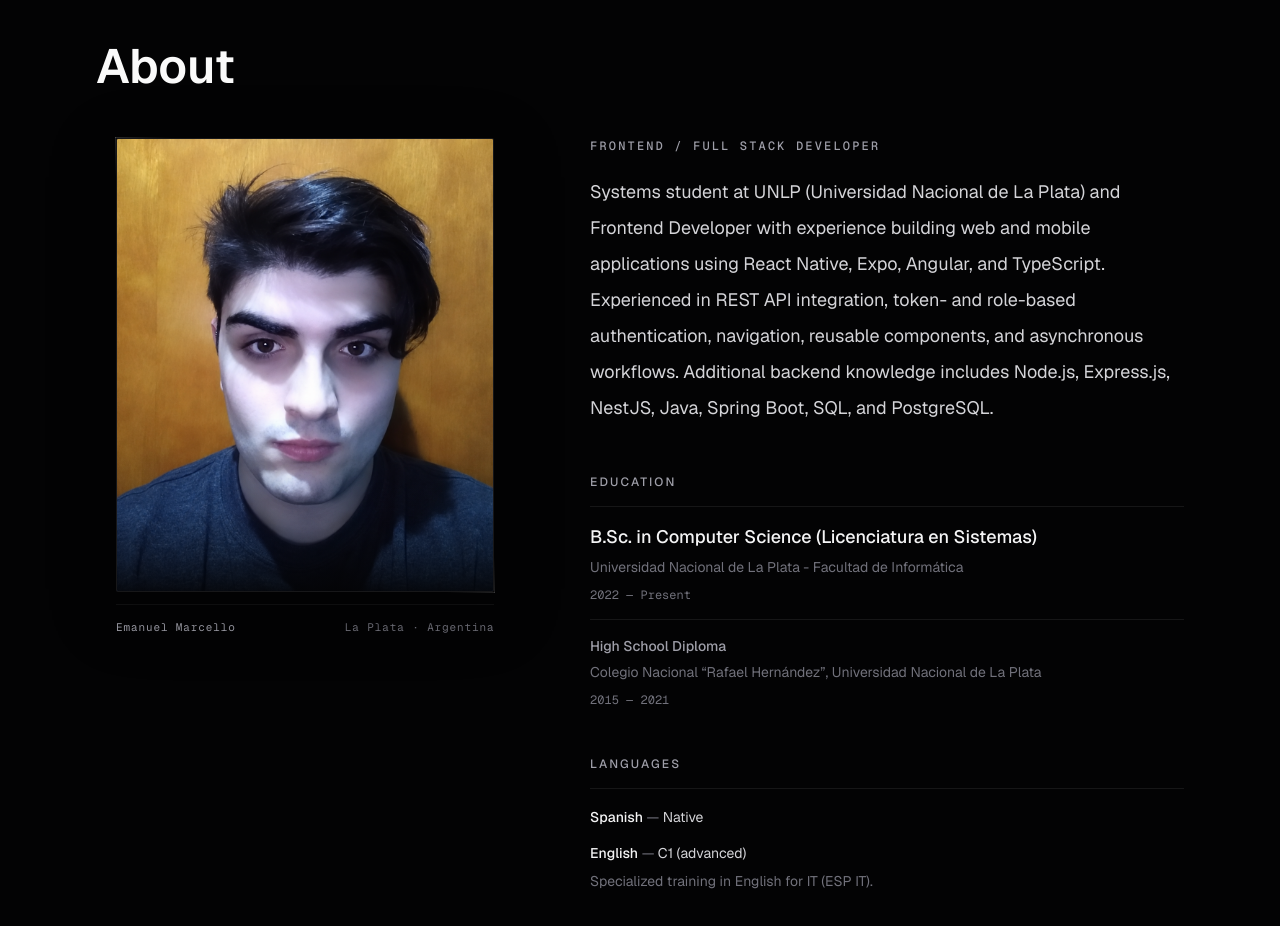
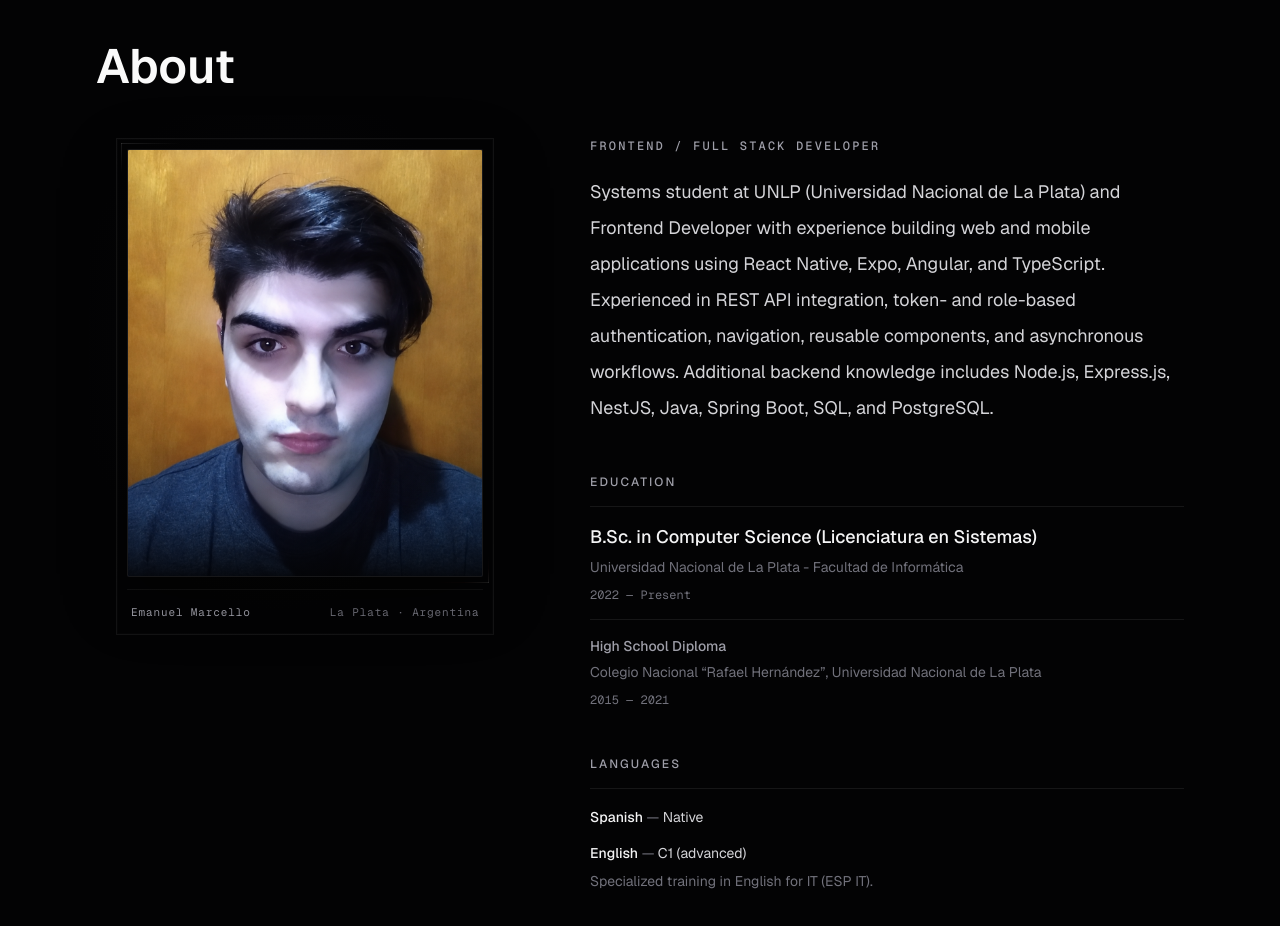
Before and after one commit to EmaMarc/portfolio, a Next.js app: page /en in a window 1280 px wide. Shown: the part 4980-5906 px from the top of the page. Built offline with nearby package versions, Linux system fonts and the light colour scheme.

Commit message:
refactor: integrate about portrait styling

```diff
--- a/src/components/sections/portfolio-home.tsx
+++ b/src/components/sections/portfolio-home.tsx
@@ -886,8 +886,8 @@ function AboutSection({ locale }: { locale: Locale }) {
 
       <div className="mt-12 grid gap-x-10 gap-y-14 lg:grid-cols-[minmax(17rem,0.42fr)_minmax(0,0.58fr)] lg:gap-x-16 lg:gap-y-12">
         <div className="order-2 lg:order-1 lg:row-span-2">
-          <figure className="mx-auto w-[92%] max-w-[21.5rem] min-[390px]:w-[86%] sm:w-[78%] sm:max-w-[23rem] md:w-[62%] md:max-w-[24rem] lg:sticky lg:top-24 lg:mx-0 lg:ml-3 lg:w-[88%] lg:max-w-[23.5rem] xl:ml-5 xl:max-w-[25rem]">
-            <div className="relative before:pointer-events-none before:absolute before:-left-px before:-top-px before:z-[2] before:h-10 before:w-14 before:bg-no-repeat before:content-[''] before:[background-image:linear-gradient(90deg,rgba(244,244,245,0.16)_0%,rgba(244,244,245,0.07)_52%,rgba(244,244,245,0)_100%),linear-gradient(180deg,rgba(244,244,245,0.14)_0%,rgba(244,244,245,0.06)_54%,rgba(244,244,245,0)_100%)] before:[background-position:left_top,left_top] before:[background-size:3.5rem_1px,1px_2.5rem] after:pointer-events-none after:absolute after:-bottom-px after:-right-px after:z-[2] after:h-9 after:w-12 after:bg-no-repeat after:content-[''] after:[background-image:linear-gradient(270deg,rgba(244,244,245,0.13)_0%,rgba(244,244,245,0.055)_50%,rgba(244,244,245,0)_100%),linear-gradient(0deg,rgba(244,244,245,0.12)_0%,rgba(244,244,245,0.05)_52%,rgba(244,244,245,0)_100%)] after:[background-position:right_bottom,right_bottom] after:[background-size:3rem_1px,1px_2.25rem]">
+          <figure className="relative isolate mx-auto w-[92%] max-w-[21.5rem] border border-white/[0.055] bg-black/[0.08] p-2 shadow-[inset_0_0_0_1px_rgba(244,244,245,0.016)] before:pointer-events-none before:absolute before:-inset-x-2 before:-inset-y-4 before:-z-10 before:[background:radial-gradient(ellipse_at_44%_42%,rgba(127,29,29,0.06)_0%,rgba(63,63,70,0.032)_35%,rgba(3,3,4,0)_72%)] before:content-[''] min-[390px]:w-[86%] sm:w-[78%] sm:max-w-[23rem] sm:p-2.5 md:w-[62%] md:max-w-[24rem] lg:sticky lg:top-24 lg:mx-0 lg:ml-3 lg:w-[88%] lg:max-w-[23.5rem] lg:border-white/[0.065] lg:bg-black/[0.11] lg:before:-inset-x-7 lg:before:-inset-y-6 lg:before:[background:radial-gradient(ellipse_at_44%_42%,rgba(127,29,29,0.105)_0%,rgba(63,63,70,0.044)_36%,rgba(3,3,4,0)_74%)] xl:ml-5 xl:max-w-[25rem]">
+            <div className="relative before:pointer-events-none before:absolute before:-left-1.5 before:-top-1.5 before:z-[2] before:h-8 before:w-16 before:bg-no-repeat before:content-[''] before:[background-image:linear-gradient(90deg,rgba(244,244,245,0.105)_0%,rgba(244,244,245,0.045)_54%,rgba(244,244,245,0)_100%),linear-gradient(180deg,rgba(244,244,245,0.092)_0%,rgba(244,244,245,0.04)_58%,rgba(244,244,245,0)_100%)] before:[background-position:left_top,left_top] before:[background-size:3.75rem_1px,1px_1.875rem] after:pointer-events-none after:absolute after:-bottom-1.5 after:-right-1.5 after:z-[2] after:h-8 after:w-14 after:bg-no-repeat after:content-[''] after:[background-image:linear-gradient(270deg,rgba(244,244,245,0.09)_0%,rgba(127,29,29,0.04)_48%,rgba(244,244,245,0)_100%),linear-gradient(0deg,rgba(244,244,245,0.082)_0%,rgba(127,29,29,0.035)_52%,rgba(244,244,245,0)_100%)] after:[background-position:right_bottom,right_bottom] after:[background-size:3.25rem_1px,1px_1.75rem]">
               <div className="relative aspect-[4/5] w-full overflow-hidden rounded-[2px] border border-white/[0.06] bg-zinc-950 shadow-[0_18px_64px_rgba(0,0,0,0.34)] after:pointer-events-none after:absolute after:inset-x-0 after:bottom-0 after:z-[1] after:h-[31%] after:[background:linear-gradient(180deg,rgba(3,3,4,0)_0%,rgba(3,3,4,0.10)_42%,rgba(3,3,4,0.54)_76%,rgba(3,3,4,0.88)_100%)] after:content-[''] lg:aspect-[5/6]">
                 <Image
                   alt={labels.portraitAlt}
@@ -899,7 +899,7 @@ function AboutSection({ locale }: { locale: Locale }) {
                 />
               </div>
             </div>
-            <figcaption className="mt-3 flex flex-wrap items-center justify-between gap-x-4 gap-y-1 border-t border-white/[0.06] pt-3 font-mono text-[0.6875rem] leading-5 tracking-[0.08em] text-zinc-500">
+            <figcaption className="mt-2 flex flex-wrap items-center justify-between gap-x-4 gap-y-1 border-t border-white/[0.055] px-1.5 pb-0.5 pt-2.5 font-mono text-[0.6875rem] leading-5 tracking-[0.08em] text-zinc-500 lg:mt-3 lg:px-1 lg:pt-3">
               <span className="text-zinc-400">{profile.name}</span>
               {portraitLocation ? <span>{portraitLocation}</span> : null}
             </figcaption>
```
